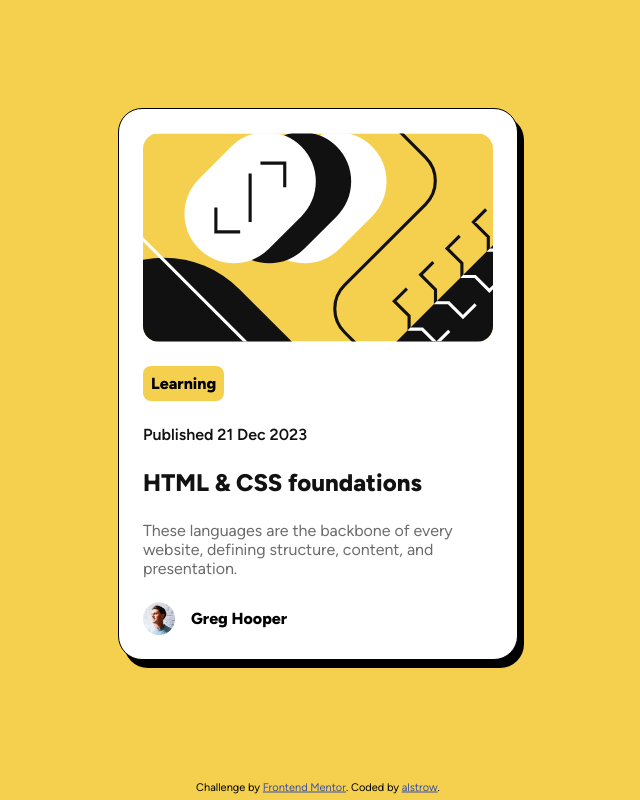
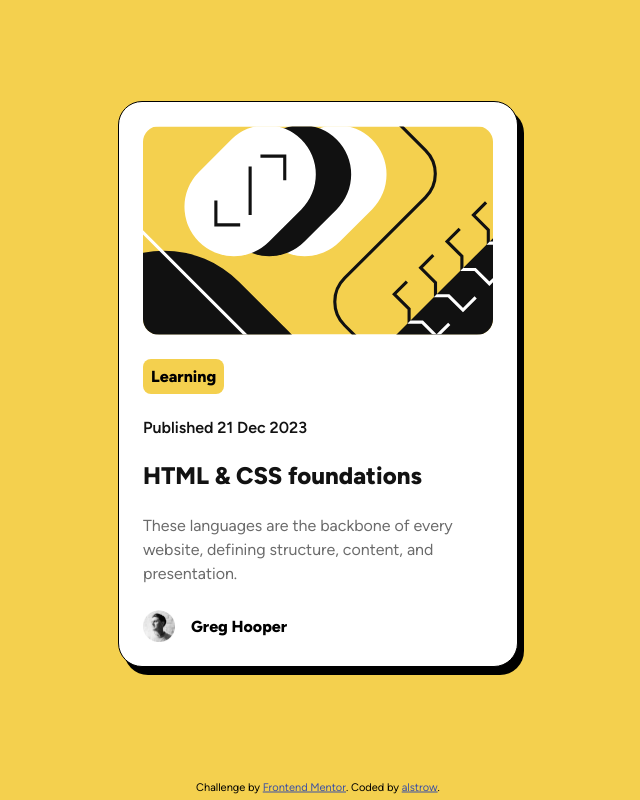
Before and after one commit to alstrow/Blog-preview-card, a plain HTML site: page index.html in a window 1280 px wide. Shown: the whole page, without its empty margins (322-962 px from the left). Drawn offline with Linux system fonts and the light colour scheme.

Commit message:
Add files via upload

```diff
--- a/style.css
+++ b/style.css
@@ -83,6 +83,7 @@ body {
 
 .content .description {
     color: var(--Gray-500);
+    line-height: 1.5rem;
 }
 
 .profile {
@@ -95,6 +96,7 @@ body {
 .profile img {
     width: 2rem;
     height: auto;
+    filter: grayscale();
 }
 
 .profile p {
```
